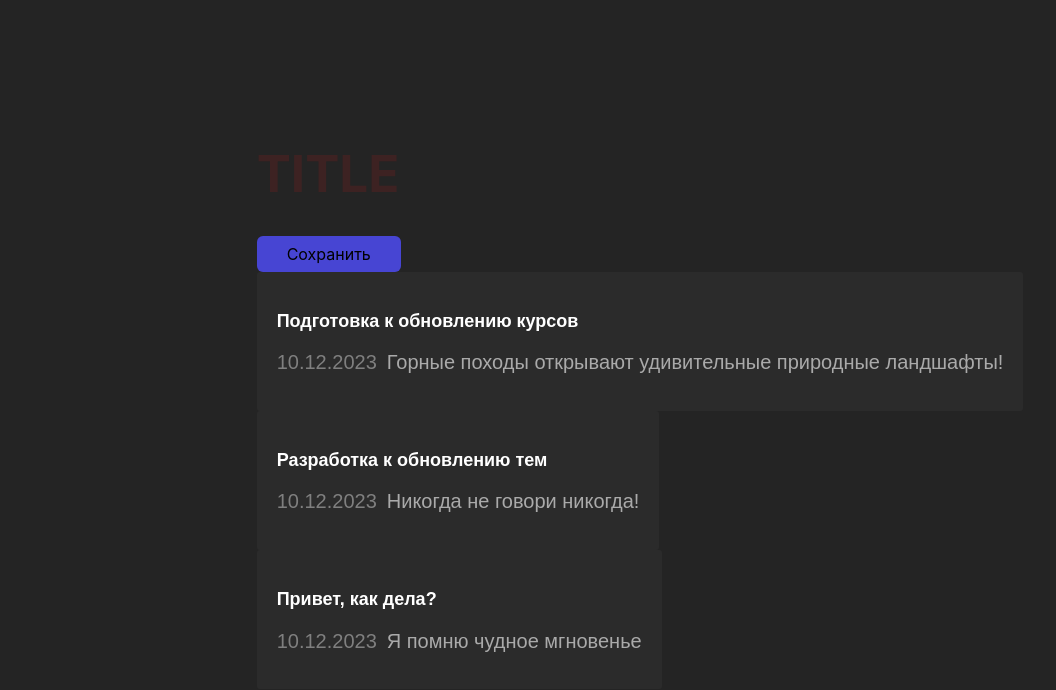
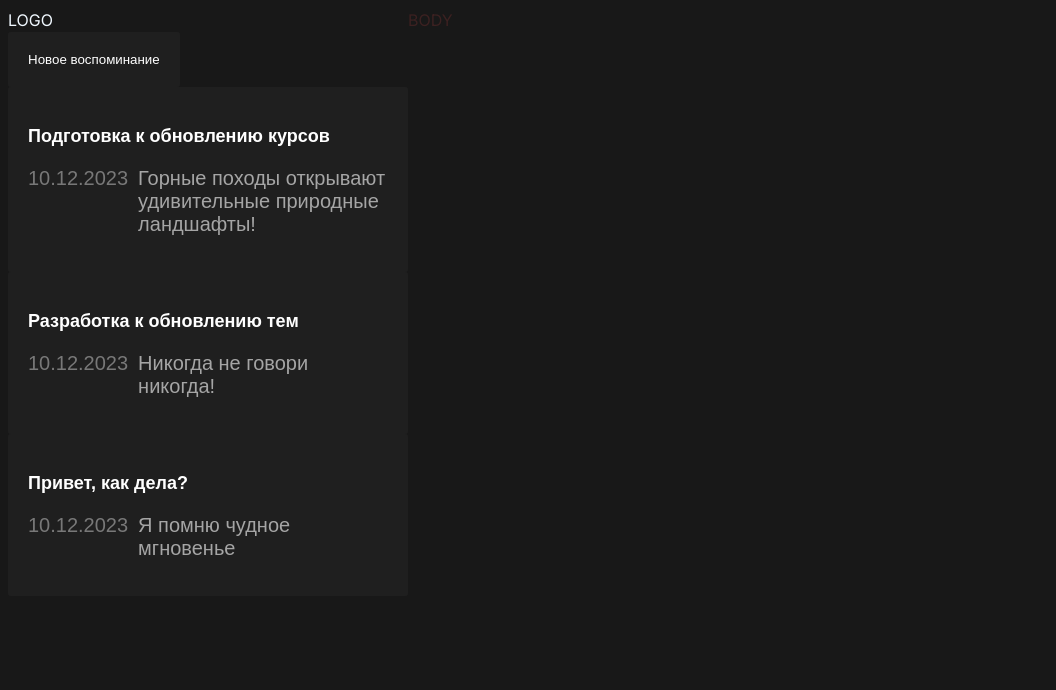
Before and after one commit to sergey87chuvasov/personal-journal, a React (Vite) app: page / in a window 1280 px wide. Shown: the top 690 px of the page, without its empty margins (0-1056 px from the left). Built offline with nearby package versions, Linux system fonts and the light colour scheme.

Commit message:
block layout

```diff
--- a/index.html
+++ b/index.html
@@ -4,6 +4,9 @@
     <meta charset="UTF-8" />
     <link rel="icon" type="image/svg+xml" href="/vite.svg" />
     <meta name="viewport" content="width=device-width, initial-scale=1.0" />
+    <link rel="preconnect" href="https://fonts.googleapis.com">
+    <link rel="preconnect" href="https://fonts.gstatic.com" crossorigin>
+    <link href="https://fonts.googleapis.com/css2?family=Inter:wght@400;600&display=swap" rel="stylesheet">
     <title>Personal Journal</title>
   </head>
   <body>
--- a/src/App.css
+++ b/src/App.css
@@ -1,41 +1,3 @@
-#root {
-  max-width: 1280px;
-  margin: 0 auto;
-  padding: 2rem;
+.app {
+  display: flex;
 }
-
-.logo {
-  height: 6em;
-  padding: 1.5em;
-  will-change: filter;
-  transition: filter 300ms;
-}
-.logo:hover {
-  filter: drop-shadow(0 0 2em #646cffaa);
-}
-.logo.react:hover {
-  filter: drop-shadow(0 0 2em #61dafbaa);
-}
-
-@keyframes logo-spin {
-  from {
-    transform: rotate(0deg);
-  }
-  to {
-    transform: rotate(360deg);
-  }
-}
-
-@media (prefers-reduced-motion: no-preference) {
-  a:nth-of-type(2) .logo {
-    animation: logo-spin infinite 20s linear;
-  }
-}
-
-.card {
-  padding: 2em;
-}
-
-.read-the-docs {
-  color: #888;
-}
--- a/src/App.jsx
+++ b/src/App.jsx
@@ -1,8 +1,12 @@
 /* eslint-disable indent */
 import './App.css';
-import Button from './components/Button/Button';
 import CardButton from './components/CardButton/CardButton';
-import JournalItem from './components/JournalItem/JournalItem.Jsx';
+import JournalItem from './components/JournalItem/JournalItem';
+import Header from './components/Header/Header';
+import Body from './layouts/Body/Body';
+import JournalList from './components/JournalList/JournalList';
+import JournalAddButoon from './components/JournalAddButoon/JournalAddButoon';
+import LeftPanel from './layouts/LeftPanel/LeftPanel';
 
 function App() {
   const data = [
@@ -24,9 +28,11 @@ function App() {
   ];
 
   return (
-    <>
-      <h1>TITLE</h1>
-      <Button />
+    <div className='app'>
+      <LeftPanel>
+        <Header />
+        <JournalAddButoon />
+        <JournalList>
           <CardButton>
             <JournalItem
               title={data[0].title}
@@ -48,7 +54,10 @@ function App() {
               data={data[2].date}
             />
           </CardButton>
-    </>
+        </JournalList>
+      </LeftPanel>
+      <Body>BODY</Body>
+    </div>
   );
 }
 
--- a/src/components/Header/Header.css
+++ b/src/components/Header/Header.css
@@ -0,0 +1,3 @@
+.header {
+  color: aliceblue;
+}
--- a/src/components/Header/Header.jsx
+++ b/src/components/Header/Header.jsx
@@ -0,0 +1,7 @@
+import './Header.css';
+
+function Header() {
+  return <div className='header'>LOGO</div>;
+}
+
+export default Header;
--- a/src/components/JournalAddButoon/JournalAddButoon.jsx
+++ b/src/components/JournalAddButoon/JournalAddButoon.jsx
@@ -0,0 +1,8 @@
+import CardButton from '../CardButton/CardButton';
+import './JournalAddButoon.css';
+
+function JournalAddButoon() {
+  return <CardButton>Новое воспоминание</CardButton>;
+}
+
+export default JournalAddButoon;
--- a/src/components/JournalList/JournalList.jsx
+++ b/src/components/JournalList/JournalList.jsx
@@ -0,0 +1,8 @@
+/* eslint-disable indent */
+import './JournalList.css';
+
+function JournalList({ children }) {
+  return <div className='journal-list'>{children}</div>;
+}
+
+export default JournalList;
--- a/src/index.css
+++ b/src/index.css
@@ -1,36 +1,14 @@
 :root {
-  font-family: Inter, system-ui, Avenir, Helvetica, Arial, sans-serif;
+  font-family: 'Inter', sans-serif;
   line-height: 1.5;
   font-weight: 400;
 
   color-scheme: light dark;
   color: rgba(66, 34, 34, 0.87);
-  background-color: #242424;
+  background-color: #181818;
 
   font-synthesis: none;
   text-rendering: optimizeLegibility;
   -webkit-font-smoothing: antialiased;
   -moz-osx-font-smoothing: grayscale;
 }
-
-a {
-  font-weight: 500;
-  color: #646cff;
-  text-decoration: inherit;
-}
-a:hover {
-  color: #535bf2;
-}
-
-body {
-  margin: 0;
-  display: flex;
-  place-items: center;
-  min-width: 320px;
-  min-height: 100vh;
-}
-
-h1 {
-  font-size: 3.2em;
-  line-height: 1.1;
-}
--- a/src/layouts/Body/Body.jsx
+++ b/src/layouts/Body/Body.jsx
@@ -0,0 +1,7 @@
+import './Body.css';
+
+function Body({ children }) {
+  return <div className='body'>{children}</div>;
+}
+
+export default Body;
--- a/src/layouts/LeftPanel/LeftPanel.css
+++ b/src/layouts/LeftPanel/LeftPanel.css
@@ -0,0 +1,3 @@
+.left-panel {
+  width: 400px;
+}
--- a/src/layouts/LeftPanel/LeftPanel.jsx
+++ b/src/layouts/LeftPanel/LeftPanel.jsx
@@ -0,0 +1,7 @@
+import './LeftPanel.css';
+
+function LeftPanel({ children }) {
+  return <div className='left-panel'>{children}</div>;
+}
+
+export default LeftPanel;
```
Lines whose indentation alone changed are shown as unchanged.
